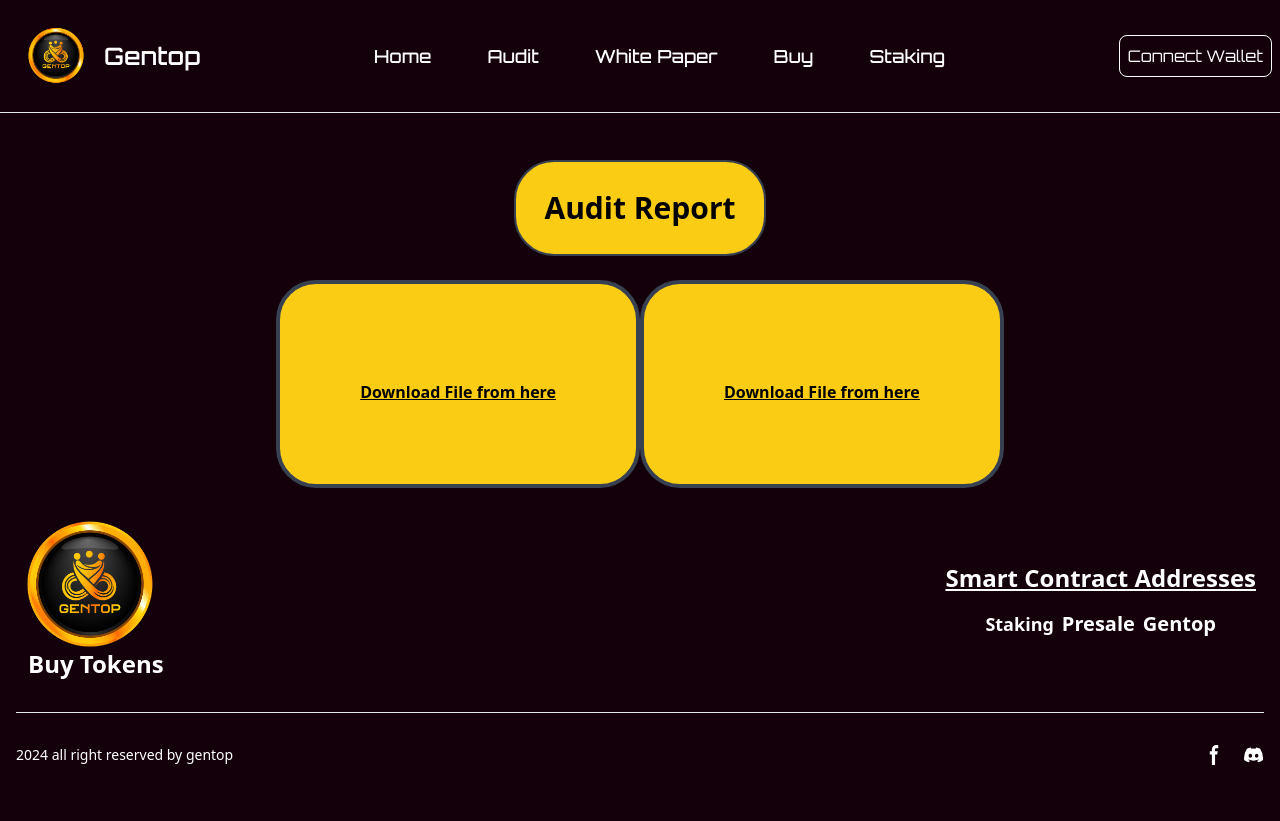
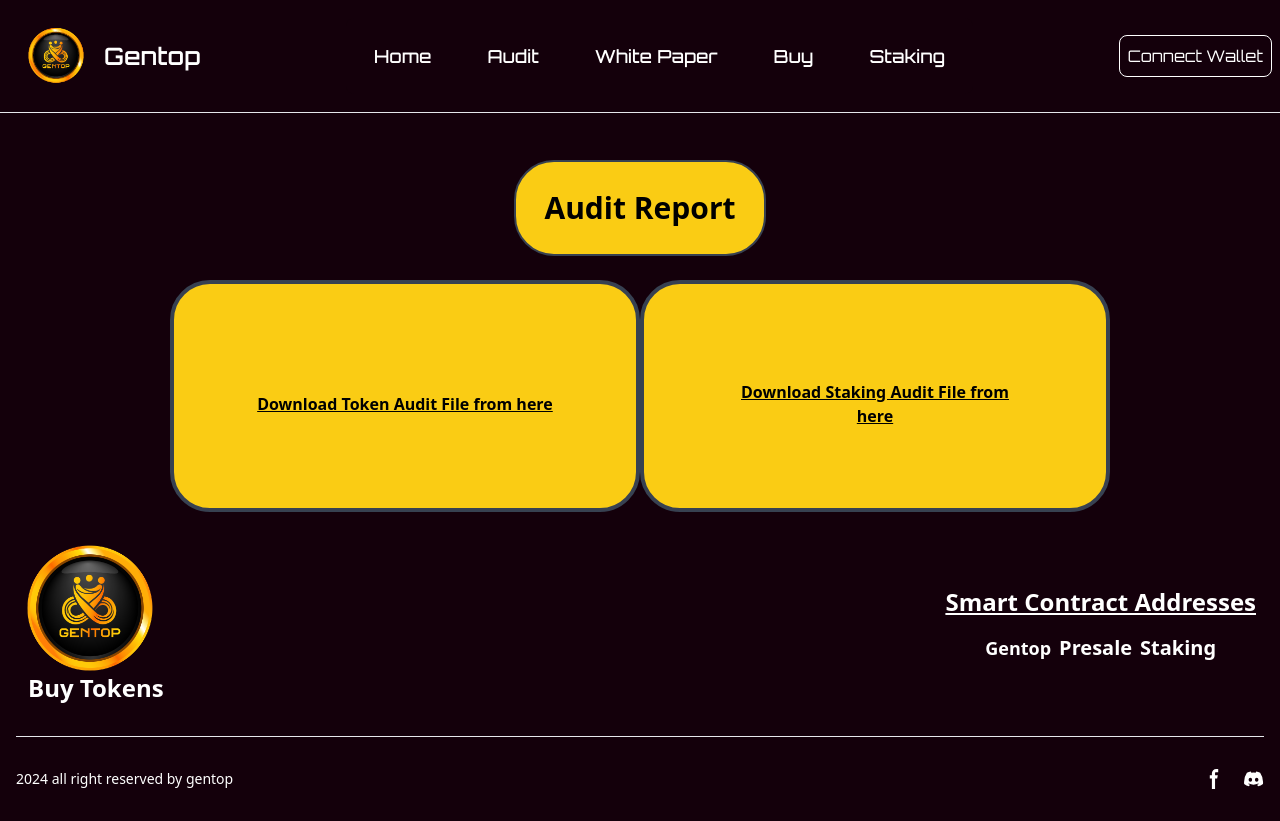
Before and after one commit to umersheikh1986/GenTOP-1, a Next.js app: page /Audit in a window 1280 px wide. Before the commit the page ends 800 px from the top, so only its background shows below. Built offline with nearby package versions, Linux system fonts and the light colour scheme.

Commit message:
Sequance and headings text changed

```diff
--- a/src/app/Audit/page.js
+++ b/src/app/Audit/page.js
@@ -24,7 +24,7 @@
             download
             className="inline-block mt-4 text-black font-bold underline"
           >
-            Download File from here
+            Download Token Audit File from here
           </a>
         </div>
         <div className=" bg-[rgb(250,204,20)] items-center border-4 border-gray-700 text-black p-10 md:p-20 rounded-[40px] w-full md:w-1/2 mb-6 md:mb-0 flex flex-col justify-center text-center">
@@ -33,7 +33,7 @@
             download
             className="inline-block mt-4 text-black font-bold underline"
           >
-            Download File from here
+            Download Staking Audit File from here
           </a>
         </div>
       </div>
--- a/src/app/component/registration.tsx
+++ b/src/app/component/registration.tsx
@@ -42,7 +42,7 @@
                   rel="noreferrer"
                   className="text-lg sm:text-lg lg:text-lg font-semibold text-white"
                 >
-                  Staking
+                  Gentop
                 </a>
                 <a
                   href="https://bscscan.com/address/0xAb1e13E8A7a7d95EE8aDDC1f74aAc3CF6CccA597"
@@ -58,7 +58,7 @@
                   rel="noreferrer"
                   className="text-lg sm:text-lg lg:text-xl font-semibold text-white"
                 >
-                  Gentop
+                  Staking
                 </a>
               </div>
             </div>
```
